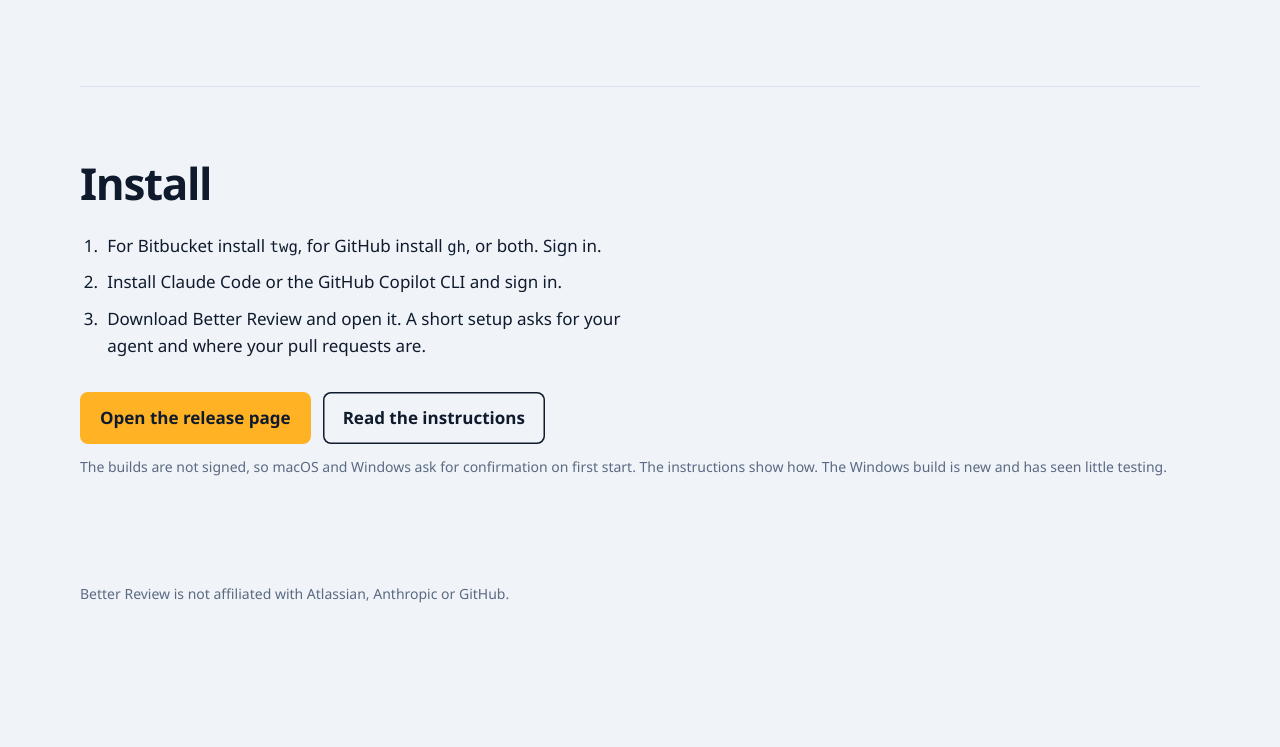
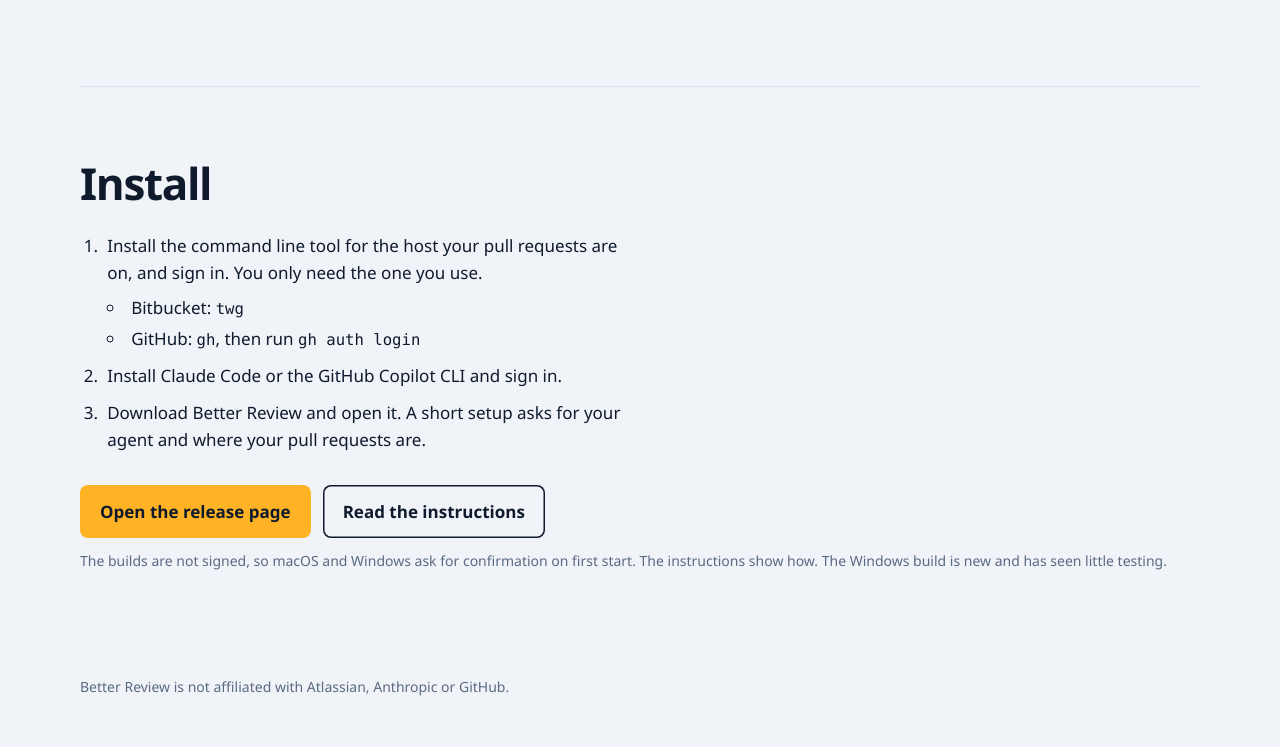
Before and after one commit to hohler/better-review, a website: page docs/index.html in a window 1280 px wide. Shown: the part 5544-6291 px from the top of the page. Before the commit the page ends 6197 px from the top, so only its background shows below. Drawn offline with Linux system fonts and the light colour scheme.

Commit message:
Install steps: twg or gh, depending on the host
Co-Authored-By: Claude Fable 5.2 <noreply@anthropic.com>

```diff
--- a/docs/index.html
+++ b/docs/index.html
@@ -96,6 +96,8 @@
   .install h2 { margin: 0 0 1.5rem; font-size: clamp(1.75rem, 1.2rem + 2vw, 2.75rem); line-height: 1.1; letter-spacing: -0.03em; }
   .install ol { margin: 0 0 2rem; padding-left: 1.4rem; max-width: var(--measure); }
   .install li { margin-bottom: 0.6rem; padding-left: 0.3rem; }
+  .install li ul { margin: 0.5rem 0 0; padding-left: 1.2rem; }
+  .install li li { margin-bottom: 0.25rem; }
 
   footer { padding-block: 2rem 3rem; color: var(--soft); font-size: 0.875rem; }
 
@@ -251,7 +253,12 @@
     <section class="install" id="install">
       <h2>Install</h2>
       <ol>
-        <li>For Bitbucket install <code>twg</code>, for GitHub install <code>gh</code>, or both. Sign in.</li>
+        <li>Install the command line tool for the host your pull requests are on, and sign in. You only need the one you use.
+          <ul>
+            <li>Bitbucket: <code>twg</code></li>
+            <li>GitHub: <code>gh</code>, then run <code>gh auth login</code></li>
+          </ul>
+        </li>
         <li>Install Claude Code or the GitHub Copilot CLI and sign in.</li>
         <li>Download Better Review and open it. A short setup asks for your agent and where your pull requests are.</li>
       </ol>
```
Also changed, not shown: README.md.
